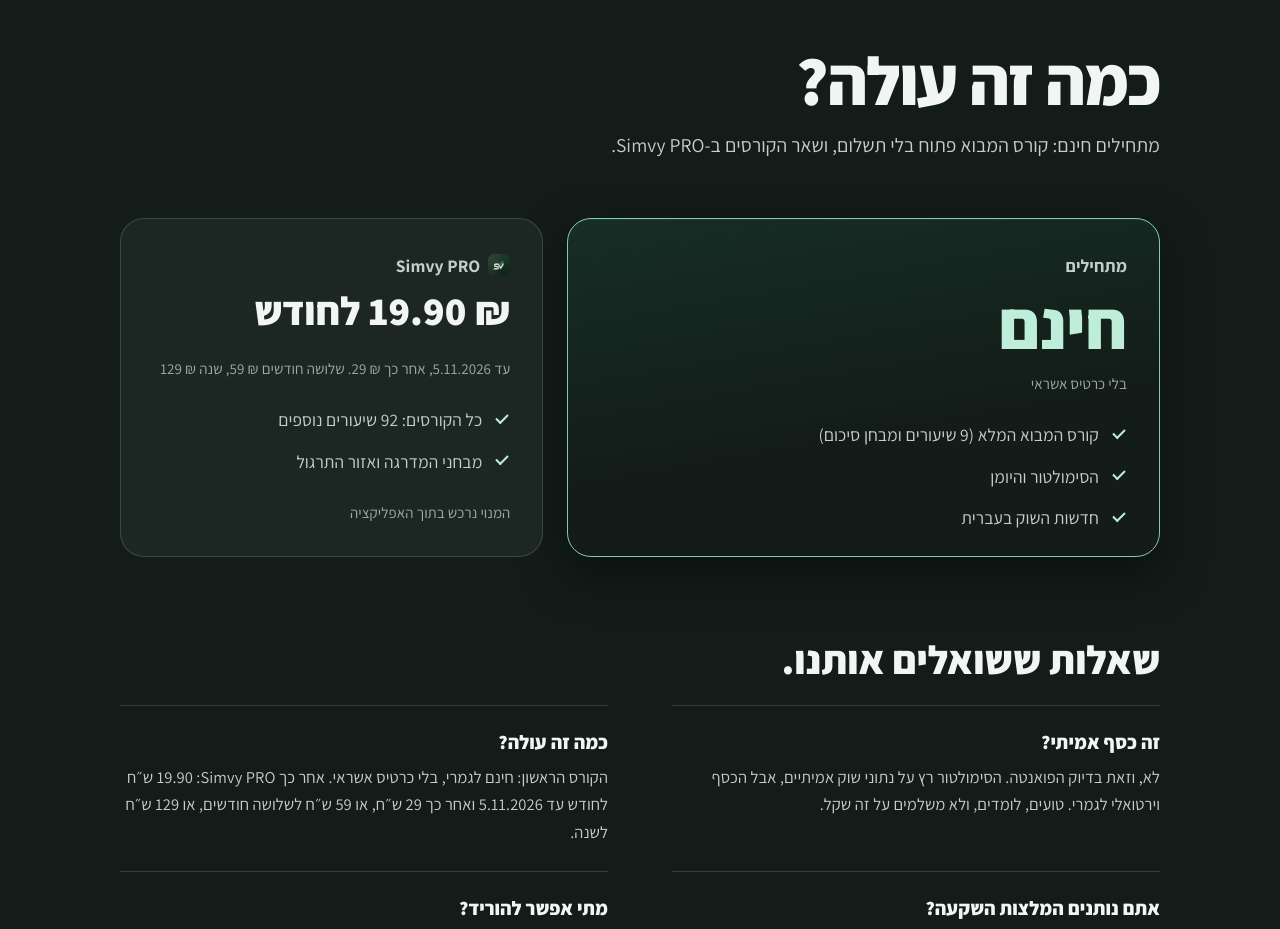
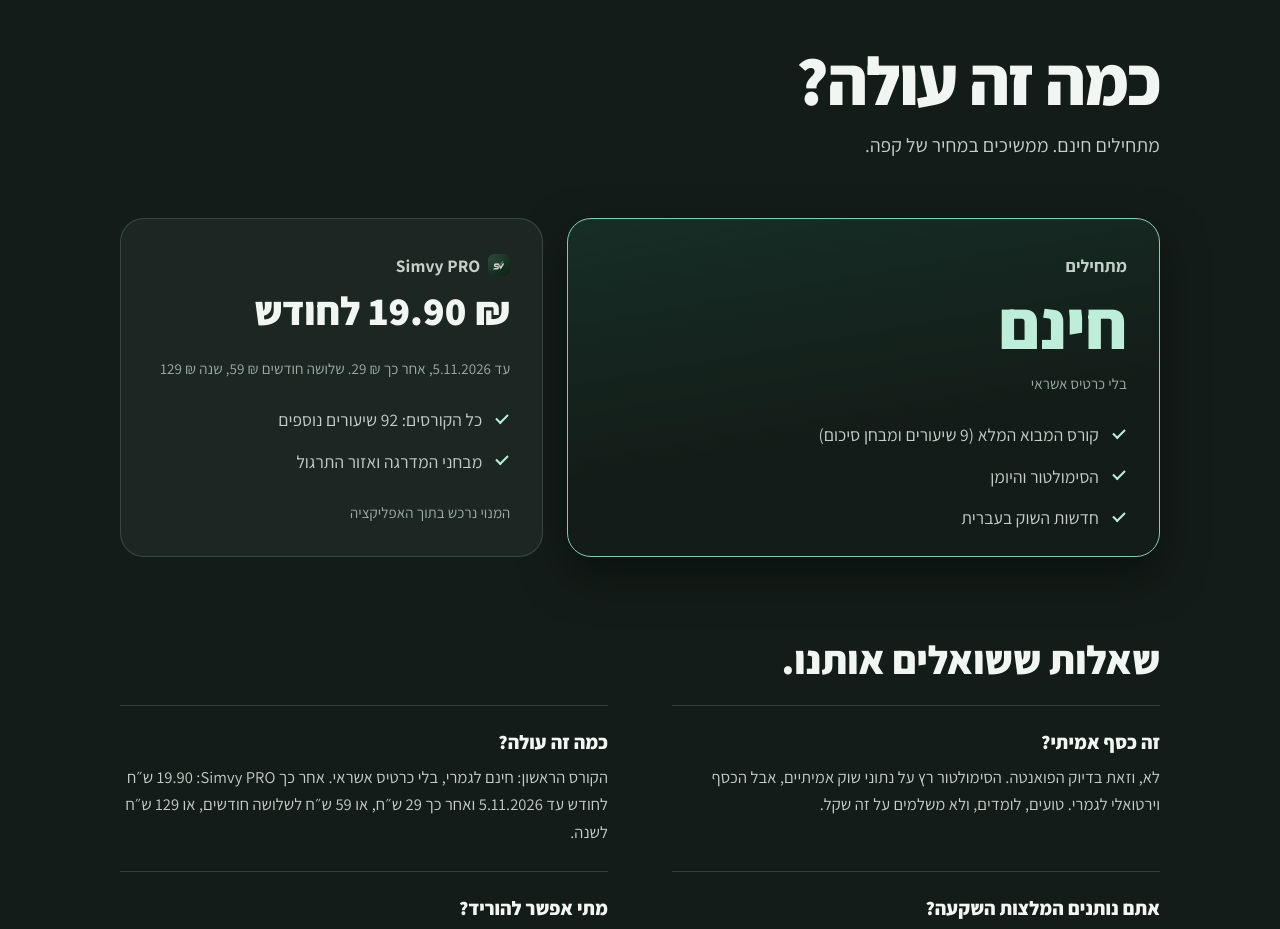
Before and after one commit to danielrubin8-arch/simvy-site, a plain HTML site: page index.html in a window 1280 px wide. Shown: the part 7260-8189 px from the top of the page. Drawn offline with Linux system fonts and the light colour scheme.

```diff
--- a/index.html
+++ b/index.html
@@ -213,7 +213,7 @@
 <section class="free" id="pricing" data-sc-act="flow">
   <div class="wrap">
     <h2>כמה זה עולה?</h2>
-    <p class="free__sub">מתחילים חינם: קורס המבוא פתוח בלי תשלום, ושאר הקורסים ב-Simvy PRO.</p>
+    <p class="free__sub">מתחילים חינם. ממשיכים במחיר של קפה.</p>
     <div class="plans">
       <div class="plan plan--free gate" data-gate data-side="start" data-side-m="end" data-perch="top" data-perch-m="top" data-name="מה חינם" id="g-free">
         <div class="plan__box" data-gate-box>
```
